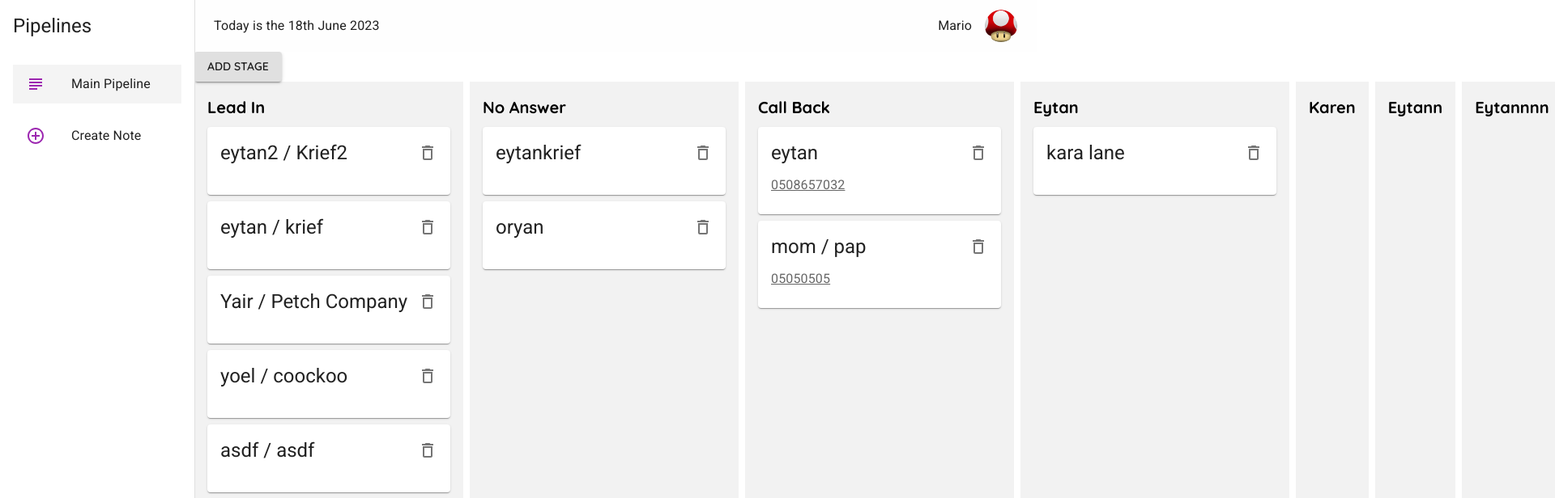
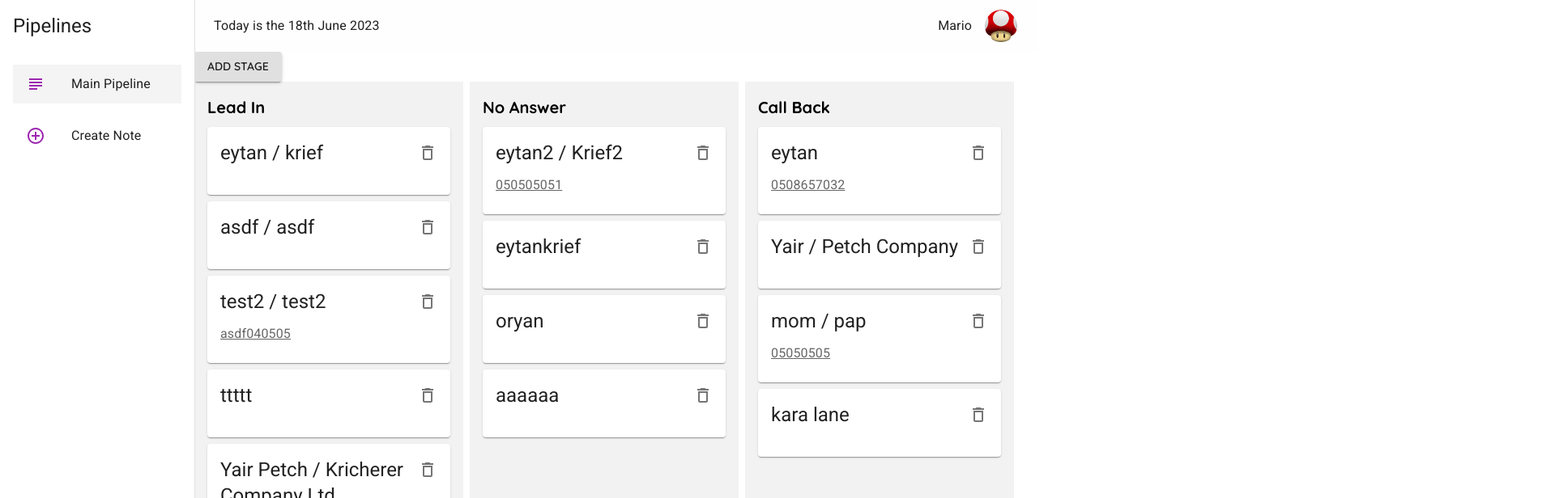
Before and after one commit to Eytan3000/CRM1, a React (Create React App) app: page / in a window 1280 px wide. Shown: the top 616 px of the page at 81% size, 1920 px wide, since content can reach past the window. Built offline with nearby package versions, Linux system fonts and the light colour scheme; data requests are answered from the project's data file.

Commit message:
before changes

```diff
--- a/data/db.json
+++ b/data/db.json
@@ -11,26 +11,6 @@
     {
       "id": 3,
       "name": "callBack"
-    },
-    {
-      "name": "eytan",
-      "id": 4
-    },
-    {
-      "name": "karen",
-      "id": 5
-    },
-    {
-      "name": "eytann",
-      "id": 6
-    },
-    {
-      "name": "eytannnn",
-      "id": 7
-    },
-    {
-      "name": "sdfds",
-      "id": 8
     }
   ],
   "leads": [
@@ -57,11 +37,11 @@
     },
     {
       "title": "eytan2 / Krief2 ",
-      "stage": "leadIn",
+      "stage": "noAnswer",
       "name": "eytan2",
-      "phone": "",
-      "email": "",
-      "website": "",
+      "phone": "050505051",
+      "email": "sdfddd",
+      "website": "wwwwww",
       "facebook": "",
       "linkedin": "",
       "otherLink": "",
@@ -133,6 +113,16 @@
           "noteId": 12,
           "noteDate": "18th June 2023 , 10:29 AM",
           "noteContent": "kjghkjhkjhkjhkjhkjhk"
+        },
+        {
+          "noteId": 13,
+          "noteDate": "19th June 2023 , 1:30 PM",
+          "noteContent": "sdf"
+        },
+        {
+          "noteId": 14,
+          "noteDate": "19th June 2023 , 2:22 PM",
+          "noteContent": "asdfasdf"
         }
       ],
       "id": 17
@@ -355,7 +345,7 @@
     },
     {
       "title": "Yair / Petch Company ",
-      "stage": "leadIn",
+      "stage": "callBack",
       "name": "Yair",
       "phone": "",
       "email": "",
@@ -381,13 +371,18 @@
           "noteId": 2,
           "noteDate": "18th June 2023 , 9:50 AM",
           "noteContent": "no answer"
+        },
+        {
+          "noteId": 3,
+          "noteDate": "19th June 2023 , 2:46 PM",
+          "noteContent": "שדכגג"
         }
       ],
       "id": 21
     },
     {
       "title": "yoel / coockoo ",
-      "stage": "leadIn",
+      "stage": "Yair",
       "name": "yoel",
       "phone": "",
       "email": "",
@@ -498,13 +493,18 @@
           "noteId": 1,
           "noteDate": "18th June 2023 , 10:05 AM",
           "noteContent": "adsfasdf"
+        },
+        {
+          "noteId": 2,
+          "noteDate": "19th June 2023 , 1:13 PM",
+          "noteContent": "kjh"
         }
       ],
       "id": 25
     },
     {
       "title": "kara lane ",
-      "stage": "eytan",
+      "stage": "callBack",
       "name": "kara lane",
       "phone": "",
       "email": "",
@@ -543,6 +543,60 @@
       "dateCreated": "18.06.2023",
       "notes": [],
       "id": 27
+    },
+    {
+      "title": "Yair Petch / Kricherer Company Ltd. ",
+      "stage": "leadIn",
+      "name": "Yair Petch",
+      "phone": "050505050505",
+      "email": "petch@gmail.com",
+      "website": "",
+      "facebook": "",
+      "linkedin": "",
+      "otherLink": "",
+      "companyName": "Kricherer Company Ltd.",
+      "companyPhone": "",
+      "companyEmail": "",
+      "companyWebsite": "",
+      "companyFacebook": "",
+      "companyLinkedin": "",
+      "companyOtherLink": "",
+      "dateCreated": "19.06.2023",
+      "notes": [
+        {
+          "noteId": 1,
+          "noteDate": "19th June 2023 , 2:46 PM",
+          "noteContent": "בן זונה לא ענה לי"
+        }
+      ],
+      "id": 28
+    },
+    {
+      "title": "aaaaaa ",
+      "stage": "noAnswer",
+      "name": "aaaaaa",
+      "phone": "",
+      "email": "",
+      "website": "",
+      "facebook": "",
+      "linkedin": "",
+      "otherLink": "",
+      "companyName": "",
+      "companyPhone": "",
+      "companyEmail": "",
+      "companyWebsite": "",
+      "companyFacebook": "",
+      "companyLinkedin": "",
+      "companyOtherLink": "",
+      "dateCreated": "19.06.2023",
+      "notes": [
+        {
+          "noteId": 1,
+          "noteDate": "19th June 2023 , 3:54 PM",
+          "noteContent": "asdf"
+        }
+      ],
+      "id": 29
     }
   ]
 }
--- a/src/App.js
+++ b/src/App.js
@@ -25,8 +25,10 @@ const theme = createTheme({
 
 function App() {
   const [leadId, setLeadId] = useState('');
+  const [stages, setStages] = useState('');
 
   const idPassUp = (id) => setLeadId(id);
+  const stagesPassUp = (stage) => setStages(stage);
 
   return (
     <ThemeProvider theme={theme}>
@@ -34,13 +36,13 @@ function App() {
         <Layout>
           <Switch>
             <Route exact path="/">
-              <LeadsRender idPassUp={idPassUp} />
+              <LeadsRender idPassUp={idPassUp} stagesPassUp={stagesPassUp} />
             </Route>
             <Route path="/create">
               <Create />
             </Route>
             <Route path="/lead">
-              <Lead id={leadId} />
+              <Lead id={leadId} stages={stages} />
             </Route>
           </Switch>
         </Layout>
--- a/src/components/LeadDetails.js
+++ b/src/components/LeadDetails.js
@@ -4,6 +4,7 @@ import InputFieldText from './InputFieldText';
 import { Grid, IconButton, makeStyles } from '@material-ui/core';
 import EditIcon from '@mui/icons-material/Edit';
 import { convertCamelCaseToSpaces } from '../helpers/helpers';
+import SelectStage from './SelectStage';
 const useStyles = makeStyles((theme) => {
   return {
     // page: {
@@ -32,6 +33,7 @@ export default function LeadDetails({
   setLead,
   id,
   disabled,
+  stages,
 }) {
   const classes = useStyles();
 
@@ -50,6 +52,41 @@ export default function LeadDetails({
       setEditKey(-1);
     }
   };
+
+  const renderEditingField = (key, value) => {
+    if (key === editKey) {
+      if (editKey === 'stage')
+        return (
+          <SelectStage
+            optionsArr={stages}
+            updateLead={updateLead}
+            currentStage={value}
+          />
+        );
+      //stages Selection
+      else
+        return (
+          <InputFieldText // editing
+            onKeyDown={handleKeyDown}
+            className={classes.customCard}
+            fullWidth
+            disabled={false}
+            key={id}
+            defaultValue={value}
+          />
+        );
+    } else
+      return (
+        <InputFieldText // render regular disabled
+          className={classes.customCard}
+          fullWidth
+          disabled={disabled}
+          key={id}
+          defaultValue={value}
+        />
+      );
+  };
+
   return (
     <div>
       {Object.entries(lead).map(([key, value]) => {
@@ -65,24 +102,7 @@ export default function LeadDetails({
                   />
                 </Grid>
                 <Grid item xs={12} md={6}>
-                  {key === editKey ? (
-                    <InputFieldText
-                      onKeyDown={handleKeyDown}
-                      className={classes.customCard}
-                      fullWidth
-                      disabled={false}
-                      key={id}
-                      defaultValue={value}
-                    />
-                  ) : (
-                    <InputFieldText
-                      className={classes.customCard}
-                      fullWidth
-                      disabled={disabled}
-                      key={id}
-                      defaultValue={value}
-                    />
-                  )}
+                  {renderEditingField(key, value)}
                 </Grid>
                 <Grid>
                   <IconButton key={id} onClick={() => setEditKey(key)}>
--- a/src/components/NoteCard.js
+++ b/src/components/NoteCard.js
@@ -4,8 +4,7 @@ import CardHeader from '@mui/material/CardHeader';
 import CardContent from '@mui/material/CardContent';
 import { IconButton, Typography } from '@mui/material';
 import { DeleteOutline } from '@mui/icons-material';
-import { Avatar, CardActionArea, makeStyles } from '@material-ui/core';
-import { blue, green, pink, yellow } from '@mui/material/colors';
+import { CardActionArea, Popover, makeStyles } from '@material-ui/core';
 import { useHistory } from 'react-router-dom/cjs/react-router-dom.min';
 
 const useStyles = makeStyles({
@@ -27,7 +26,25 @@ const useStyles = makeStyles({
 export default function NoteCard({ key, note, handleDelete, idPassUp }) {
   const classes = useStyles();
   const history = useHistory();
-  // const ctx = useContext(IdContext);
+
+  //
+  const [anchorEl, setAnchorEl] = React.useState(false);
+  const [isHovered, setIsHovered] = useState(false);
+  const open = anchorEl;
+  const id = open ? 'simple-popover' : undefined;
+  const handleClick = (event) => {
+    setAnchorEl(true);
+  };
+  const handleClose = () => {
+    setAnchorEl(false);
+  };
+  const handleMouseEnter = () => {
+    setIsHovered(true);
+  };
+  const handleMouseLeave = () => {
+    setIsHovered(false);
+  };
+  //
 
   return (
     <Card key={key} className={classes.card} elevation={1}>
@@ -52,9 +69,39 @@ export default function NoteCard({ key, note, handleDelete, idPassUp }) {
           className={classes.subheader}
           variant="body1"
           color="textSecondary"
-          onClick={() => navigator.clipboard.writeText(note.phone)}>
+          onMouseEnter={handleMouseEnter}
+          onMouseLeave={handleMouseLeave}
+          onClick={() => {
+            navigator.clipboard.writeText(note.phone);
+            handleClick();
+          }}>
           {note.phone}
         </Typography>
+        <Popover
+          id={id}
+          open={open}
+          anchorEl={anchorEl}
+          onClose={handleClose}
+          anchorOrigin={{
+            vertical: 'bottom',
+            horizontal: 'left',
+          }}>
+          Phone Copied
+        </Popover>
+        {isHovered ? (
+          // <Popover
+          //   // id={id}
+          //   // open={open}
+          //   // anchorEl={anchorEl}
+          //   // onClose={handleClose}
+          //   anchorOrigin={{
+          //     vertical: 'bottom',
+          //     horizontal: 'left',
+          //   }}>
+          //   Copy
+          // </Popover>
+          <div>asdfasdfd</div>
+        ) : null}
       </CardContent>
     </Card>
   );
--- /dev/null
+++ b/src/components/SelectStage.js
@@ -0,0 +1,41 @@
+import {
+  FormControl,
+  FormHelperText,
+  MenuItem,
+  Select,
+} from '@material-ui/core';
+import React, { useEffect } from 'react';
+import { convertCamelCaseToSpaces } from '../helpers/helpers';
+export default function SelectStage({ optionsArr, updateLead, currentStage }) {
+  const [value, setValue] = React.useState(currentStage);
+
+  //   useEffect(() => {
+  //     console.log(value);
+  //   }, [value]);
+
+  const handleChange = (event) => {
+    setValue(event.target.value);
+    updateLead('stage', event.target.value);
+  };
+
+  return (
+    <FormControl sx={{ m: 1, minWidth: 120 }}>
+      <Select
+        value={value}
+        onChange={handleChange}
+        displayEmpty
+        inputProps={{ 'aria-label': 'Without label' }}>
+        <MenuItem value="">
+          <em>None</em>
+        </MenuItem>
+        {optionsArr.map((option) => {
+          return (
+            <MenuItem value={option.name}>
+              {convertCamelCaseToSpaces(option.name)}
+            </MenuItem>
+          );
+        })}
+      </Select>
+    </FormControl>
+  );
+}
--- a/src/pages/Create.js
+++ b/src/pages/Create.js
@@ -1,12 +1,13 @@
 import React, { useState } from 'react';
 
-import { Typography, Button, Container, makeStyles } from '@material-ui/core';
+import { Typography, Container, makeStyles } from '@material-ui/core';
 import { useHistory } from 'react-router-dom/cjs/react-router-dom.min';
 import Grid from '@mui/material/Grid';
 import LeftColumn from '../components/LeftColumn';
 import RightColumn from '../components/RightColumn';
 import { format } from 'date-fns';
 import SubmitButton from '../components/SubmitButton';
+
 const useStyles = makeStyles({
   field: {
     marginTop: 20,
--- a/src/pages/Lead.js
+++ b/src/pages/Lead.js
@@ -13,7 +13,7 @@ const useStyles = makeStyles((theme) => {
   };
 });
 
-export default function Lead({ id }) {
+export default function Lead({ id, stages }) {
   const classes = useStyles();
 
   const [lead, setLead] = useState([]);
@@ -52,7 +52,6 @@ export default function Lead({ id }) {
       console.error('Error:', error);
     }
   };
-
   return (
     <div className={classes.page}>
       <Container>
@@ -69,6 +68,7 @@ export default function Lead({ id }) {
               setLead={(newLead) => setLead(newLead)}
               id={id}
               disabled={disabled}
+              stages={stages}
             />
           </Grid>
           <Grid>
--- a/src/pages/LeadsRender.js
+++ b/src/pages/LeadsRender.js
@@ -32,7 +32,7 @@ const useStyles = makeStyles((theme) => {
   };
 });
 
-export default function LeadsRender({ idPassUp }) {
+export default function LeadsRender({ idPassUp, stagesPassUp }) {
   const classes = useStyles();
   const [leads, setLeads] = useState([]);
   const [stages, setStages] = useState([]);
@@ -51,7 +51,10 @@ export default function LeadsRender({ idPassUp }) {
   useEffect(() => {
     fetch('http://localhost:8000/stages')
       .then((res) => res.json())
-      .then((data) => setStages(data))
+      .then((data) => {
+        setStages(data);
+        stagesPassUp(data);
+      })
       .catch((err) => console.log(err));
   }, []);
 
```
